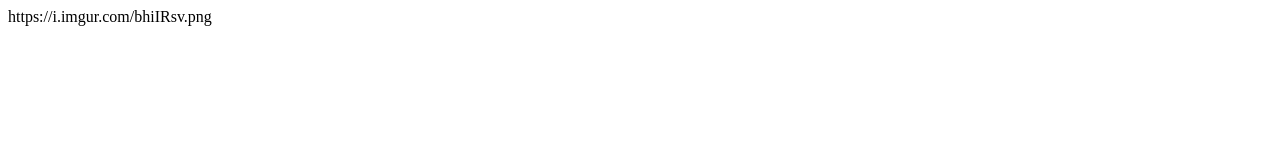
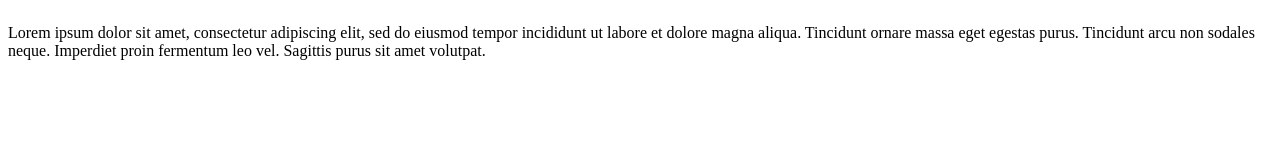
Before and after one commit to PBBinuPrasad/Web-technology, a plain HTML site: page 2.html in a window 1280 px wide. Drawn offline with Linux system fonts and the light colour scheme.

Commit message:
Update 2.html

```diff
--- a/2.html
+++ b/2.html
@@ -1 +1,8 @@
-<l1>https://i.imgur.com/bhiIRsv.png</l1>
+<html>
+  <body>
+    <img scr = "https://i.imgur.com/bhiIRsv.png">
+    <p>Lorem ipsum dolor sit amet, consectetur adipiscing elit, sed do eiusmod tempor incididunt ut labore et dolore magna aliqua.
+    Tincidunt ornare massa eget egestas purus. Tincidunt arcu non sodales neque. Imperdiet proin fermentum leo vel.
+      Sagittis purus sit amet volutpat.</p>
+  </body>
+</html>
```
